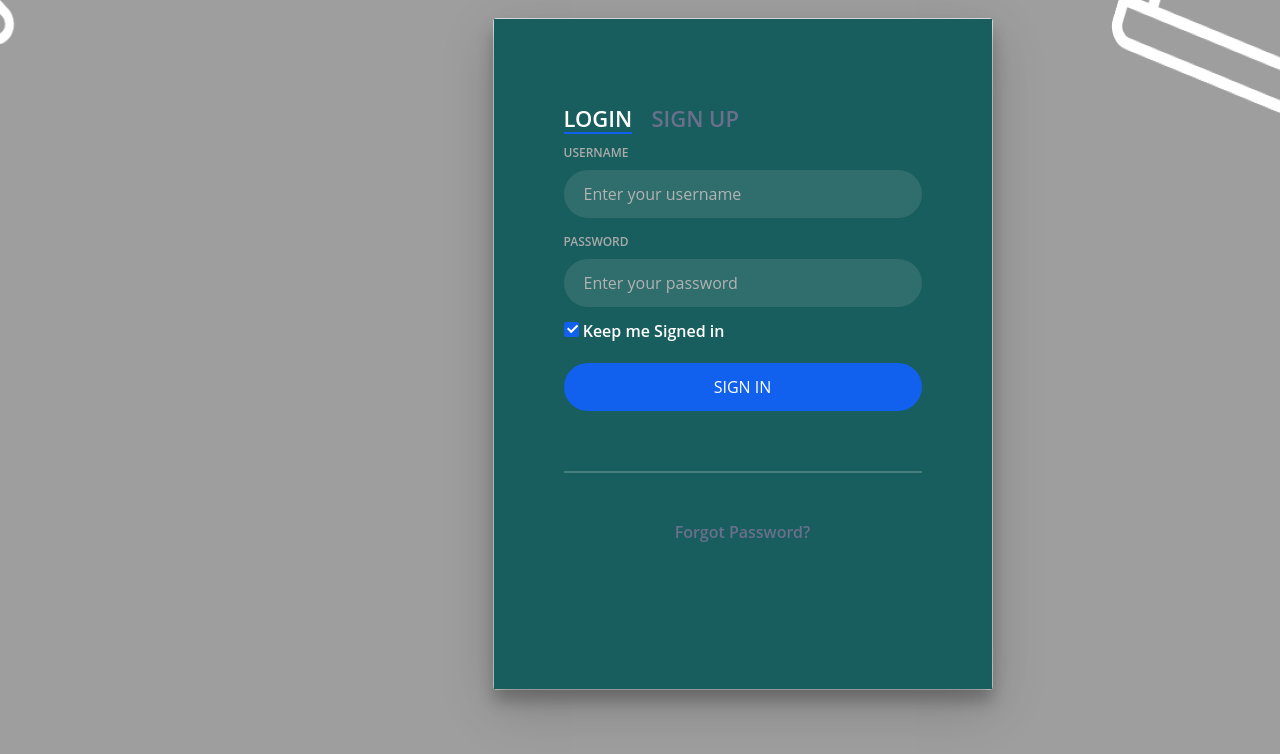
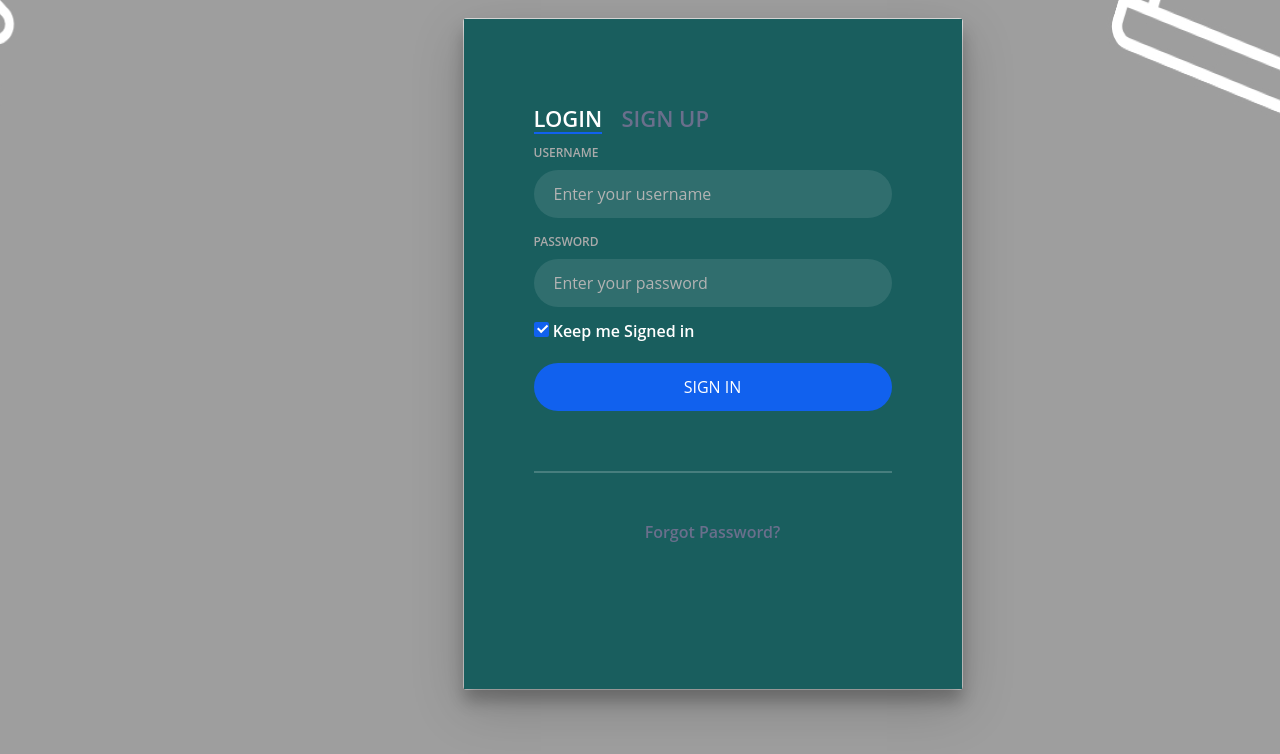
Before and after one commit to AKHILRNAIR/DevFest-TheOblition, a PHP site: page /login.html in a window 1280 px wide. Shown: the top 754 px of the page. Run offline with PHP 8.4, Linux system fonts and the light colour scheme; some libraries are stand-ins or nearby versions.

Commit message:
Update login.css

```diff
--- a/css/login.css
+++ b/css/login.css
@@ -193,7 +193,7 @@ a {
 
 .card {
     width: 500px;
-    left: 180px
+    left: 150px
 }
 
 ::placeholder {
```
